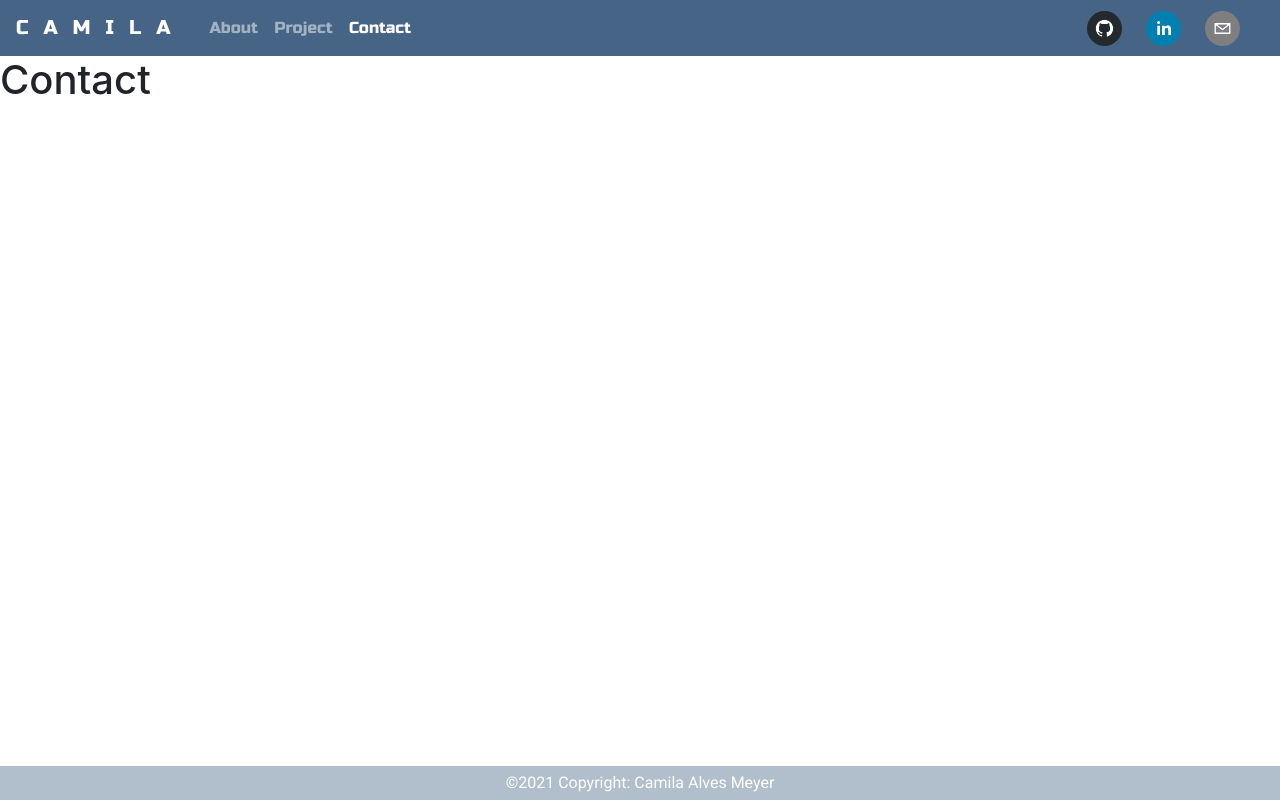
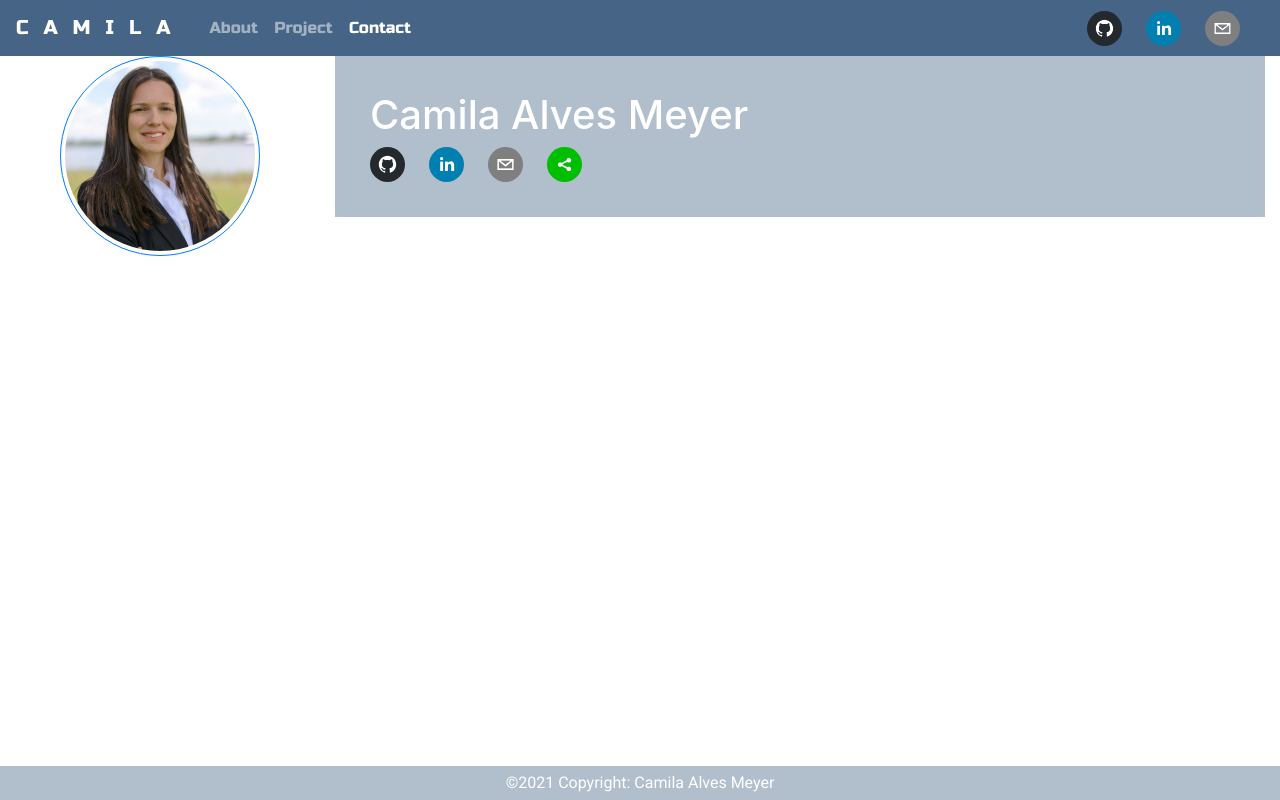
Before and after one commit to Mimila-85/-Mimila-85.github.io, a React (Create React App) app: page /contact in a window 1280 px wide. Built offline with nearby package versions, Linux system fonts and the light colour scheme.

Commit message:
Created content to the Contact page

```diff
--- a/src/pages/Contact.js
+++ b/src/pages/Contact.js
@@ -1,7 +1,62 @@
 import React from "react";
+import { Container, Row, Col } from "../components/Grid";
+import camilaPicture from "../images/camilaPicture.jpg";
+import { SocialIcon } from "react-social-icons";
 
-function Contact (){
-    return (<h1>Contact</h1>)
+function Contact() {
+  return (
+    <main className="contactMeBackground">
+      <div className="contacMe">
+        <Container fluid>
+          <Row>
+            <Col size="sm-3">
+              <img
+                alt="Camila Alves Meyer"
+                className="img-thumbnail rounded-circle border-primary"
+                src={camilaPicture}
+              ></img>
+            </Col>
+            <Col size="sm-9">
+              <div className="pContacMe">
+                <h1>Camila Alves Meyer</h1>
+                <SocialIcon
+                  url="https://github.com/Mimila-85"
+                  className="mr-4"
+                  target="_blank"
+                  fgColor="#fff"
+                  style={{ height: 35, width: 35 }}
+                />
+                <SocialIcon
+                  url="https://www.linkedin.com/in/camila-alves-meyer/"
+                  className="mr-4"
+                  target="_blank"
+                  fgColor="#fff"
+                  style={{ height: 35, width: 35 }}
+                />
+                <SocialIcon
+                  url="mailto:camila.alves85@gmail.com"
+                  name="emailLink"
+                  id="emailLink"
+                  className="mr-4"
+                  target="_blank"
+                  fgColor="#fff"
+                  style={{ height: 35, width: 35 }}
+                />
+                <SocialIcon
+                  url="/assets/documents/CV_Camila_Alves_Meyer_Software_Engineer.pdf"
+                  name="resume"
+                  downloadclassName="mr-4"
+                  target="_blank"
+                  fgColor="#fff"
+                  style={{ height: 35, width: 35 }}
+                />
+              </div>
+            </Col>
+          </Row>
+        </Container>
+      </div>
+    </main>
+  );
 }
 
 export default Contact;
```
